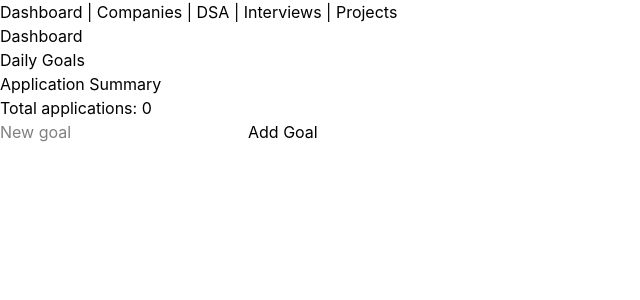
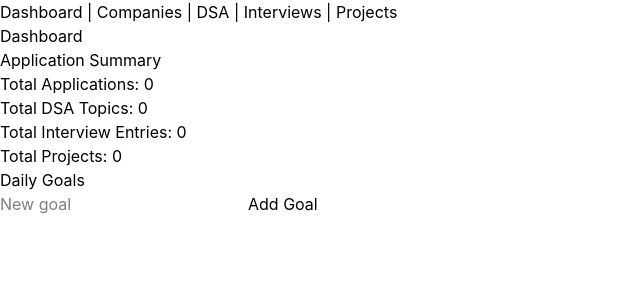
Before and after one commit to jaindhruv04/careeros, a React (Vite) app: page / in a window 1280 px wide. Shown: the top 300 px of the page, without its empty margins (0-640 px from the left). Built offline with nearby package versions, Linux system fonts and the light colour scheme.

Commit message:
feat: add context providers for DSA, Interview, and Project management; update components to use new contexts

```diff
--- /dev/null
+++ b/src/context/DSAContext.jsx
@@ -0,0 +1,13 @@
+import { createContext, useState } from "react";
+
+export const DSAContext = createContext();
+
+export function DSAProvider({ children }) {
+  const [dsaTopics, setDsaTopics] = useState([]);
+
+  return (
+    <DSAContext.Provider value={{ dsaTopics, setDsaTopics }}>
+      {children}
+    </DSAContext.Provider>
+  );
+}
--- /dev/null
+++ b/src/context/InterviewContext.jsx
@@ -0,0 +1,15 @@
+import { createContext, useState } from "react";
+
+export const InterviewContext = createContext();
+
+export function InterviewProvider({ children }) {
+  const [interviewEntries, setInterviewEntries] = useState([]);
+
+  return (
+    <InterviewContext.Provider
+      value={{ interviewEntries, setInterviewEntries }}
+    >
+      {children}
+    </InterviewContext.Provider>
+  );
+}
--- /dev/null
+++ b/src/context/ProjectContext.jsx
@@ -0,0 +1,13 @@
+import { createContext, useState } from "react";
+
+export const ProjectContext = createContext();
+
+export function ProjectProvider({ children }) {
+  const [projects, setProjects] = useState([]);
+
+  return (
+    <ProjectContext.Provider value={{ projects, setProjects }}>
+      {children}
+    </ProjectContext.Provider>
+  );
+}
--- a/src/pages/DSATracker.jsx
+++ b/src/pages/DSATracker.jsx
@@ -1,7 +1,8 @@
-import { useState } from "react";
+import { useState, useContext } from "react";
+import { DSAContext } from "../context/DSAContext";
 
 function DSATracker() {
-  const [dsaTopics, setDsaTopics] = useState([]);
+  const { dsaTopics, setDsaTopics } = useContext(DSAContext);
 
   const [name, setName] = useState("");
   const [topic, setTopic] = useState("");
--- a/src/pages/Dashboard.jsx
+++ b/src/pages/Dashboard.jsx
@@ -1,11 +1,17 @@
 import { useState, useContext } from "react";
 import { CompanyContext } from "../context/CompanyContext";
+import { DSAContext } from "../context/DSAContext";
+import { InterviewContext } from "../context/InterviewContext";
+import { ProjectContext } from "../context/ProjectContext";
 
 function Dashboard() {
-  const { companies } = useContext(CompanyContext);
-
   const [goals, setGoals] = useState([]);
   const [goalText, setGoalText] = useState("");
+
+  const { companies } = useContext(CompanyContext);
+  const { dsaTopics } = useContext(DSAContext);
+  const { interviewEntries } = useContext(InterviewContext);
+  const { projects } = useContext(ProjectContext);
 
   function handleAddGoal(e) {
     e.preventDefault();
@@ -23,8 +29,10 @@ function Dashboard() {
   function toggleGoal(goalId) {
     setGoals(
       goals.map((goal) =>
-        goal.id === goalId ? { ...goal, completed: !goal.completed } : goal,
-      ),
+        goal.id === goalId
+          ? { ...goal, completed: !goal.completed }
+          : goal
+      )
     );
   }
 
@@ -32,10 +40,13 @@ function Dashboard() {
     <div>
       <h1>Dashboard</h1>
 
+      <h2>Application Summary</h2>
+      <p>Total Applications: {companies.length}</p>
+      <p>Total DSA Topics: {dsaTopics.length}</p>
+      <p>Total Interview Entries: {interviewEntries.length}</p>
+      <p>Total Projects: {projects.length}</p>
+
       <h2>Daily Goals</h2>
-<h2>Application Summary</h2>
-<p>Total applications: {companies.length}</p>
-
 
       <form onSubmit={handleAddGoal}>
         <input
--- a/src/pages/InterviewJournal.jsx
+++ b/src/pages/InterviewJournal.jsx
@@ -1,7 +1,9 @@
-import { useState } from "react";
+import { useState, useContext } from "react";
+import { InterviewContext } from "../context/InterviewContext";
 
 function InterviewJournal() {
-  const [interviewEntries, setInterviewEntries] = useState([]);
+  const { interviewEntries, setInterviewEntries } =
+    useContext(InterviewContext);
 
   const [company, setCompany] = useState("");
   const [round, setRound] = useState("");
--- a/src/pages/ProjectTracker.jsx
+++ b/src/pages/ProjectTracker.jsx
@@ -1,7 +1,8 @@
-import { useState } from "react";
+import { useState, useContext } from "react";
+import { ProjectContext } from "../context/ProjectContext";
 
 function ProjectTracker() {
-  const [projects, setProjects] = useState([]);
+  const { projects, setProjects } = useContext(ProjectContext);
 
   const [name, setName] = useState("");
   const [techStack, setTechStack] = useState("");
```
Also changed, not shown: src/App.jsx (+10 -0 lines).
